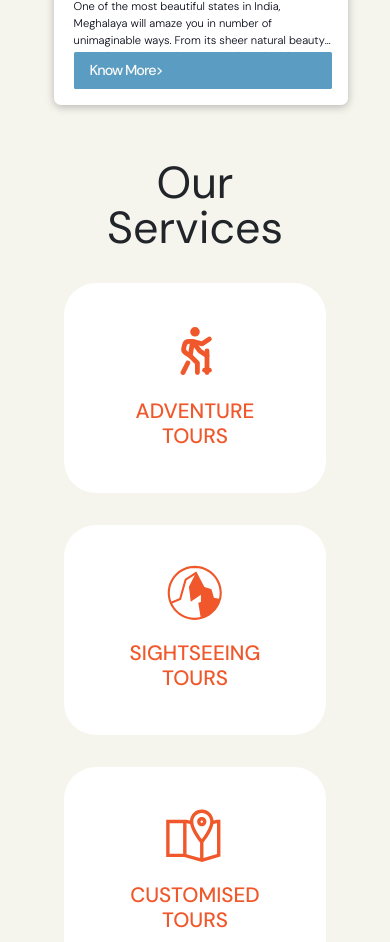
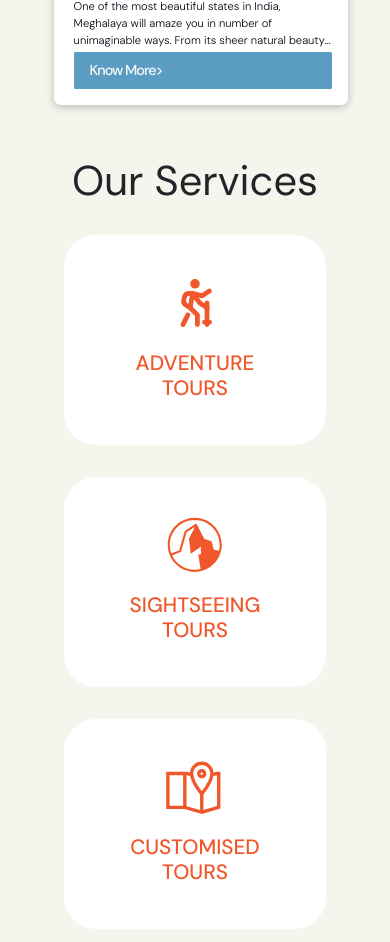
Before and after one commit to rks0001/travel-template, a React (Create React App) app: page / in a window 390 px wide. Shown: the part 3493-4435 px from the top of the page. Built offline with nearby package versions, Linux system fonts and the light colour scheme.

Commit message:
new-frontend-changes-26Aug

```diff
--- a/src/components/Services.css
+++ b/src/components/Services.css
@@ -39,7 +39,7 @@ justify-content: space-around;
 
     }
     .headtext2{
-        font-size: 2.8rem;
+        font-size: 2.6rem;
         padding: 1rem 0;
         line-height: 1;
     }
```
